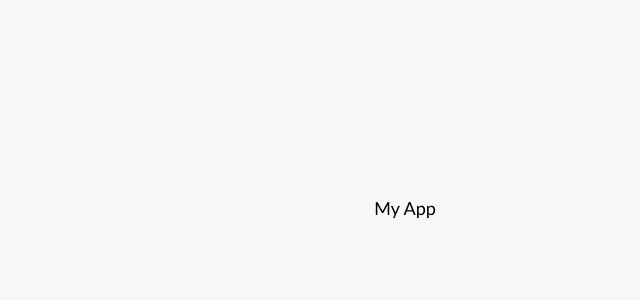
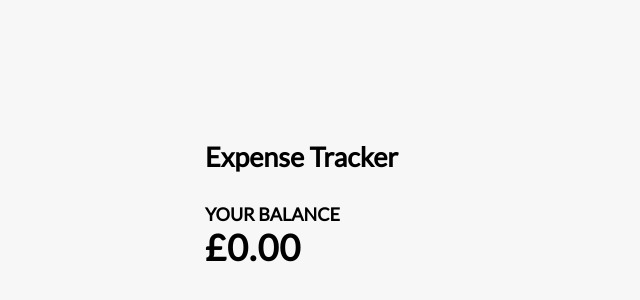
Before and after one commit to henrykoz/vue-expense-tracker-ho, a Vue app: page / in a window 1280 px wide. Shown: the part 192-492 px from the top of the page, without its empty margins (235-875 px from the left). Built offline with nearby package versions, Linux system fonts and the light colour scheme.

Commit message:
Adding components

```diff
--- a/src/App.vue
+++ b/src/App.vue
@@ -1 +1,18 @@
-<template>My App</template>
+<template>
+  <Header />
+  <div class="container">
+    <Balance />
+  </div>
+</template>
+
+<script>
+import Header from "./components/Header.vue";
+import Balance from "./components/Balance.vue";
+
+export default {
+  components: {
+    Header,
+    Balance,
+  },
+};
+</script>
--- /dev/null
+++ b/src/components/Balance.vue
@@ -0,0 +1,4 @@
+<template>
+    <h4>Your Balance</h4>
+    <h1 id="balance">£0.00</h1>
+</template>
--- /dev/null
+++ b/src/components/Header.vue
@@ -0,0 +1,3 @@
+<template>
+  <h2>Expense Tracker</h2>
+</template>
```
Also changed, not shown: src/components/AddTransaction.vue (added), src/components/IcomeExpense.vue (added), src/components/TransactionList.vue (added).
